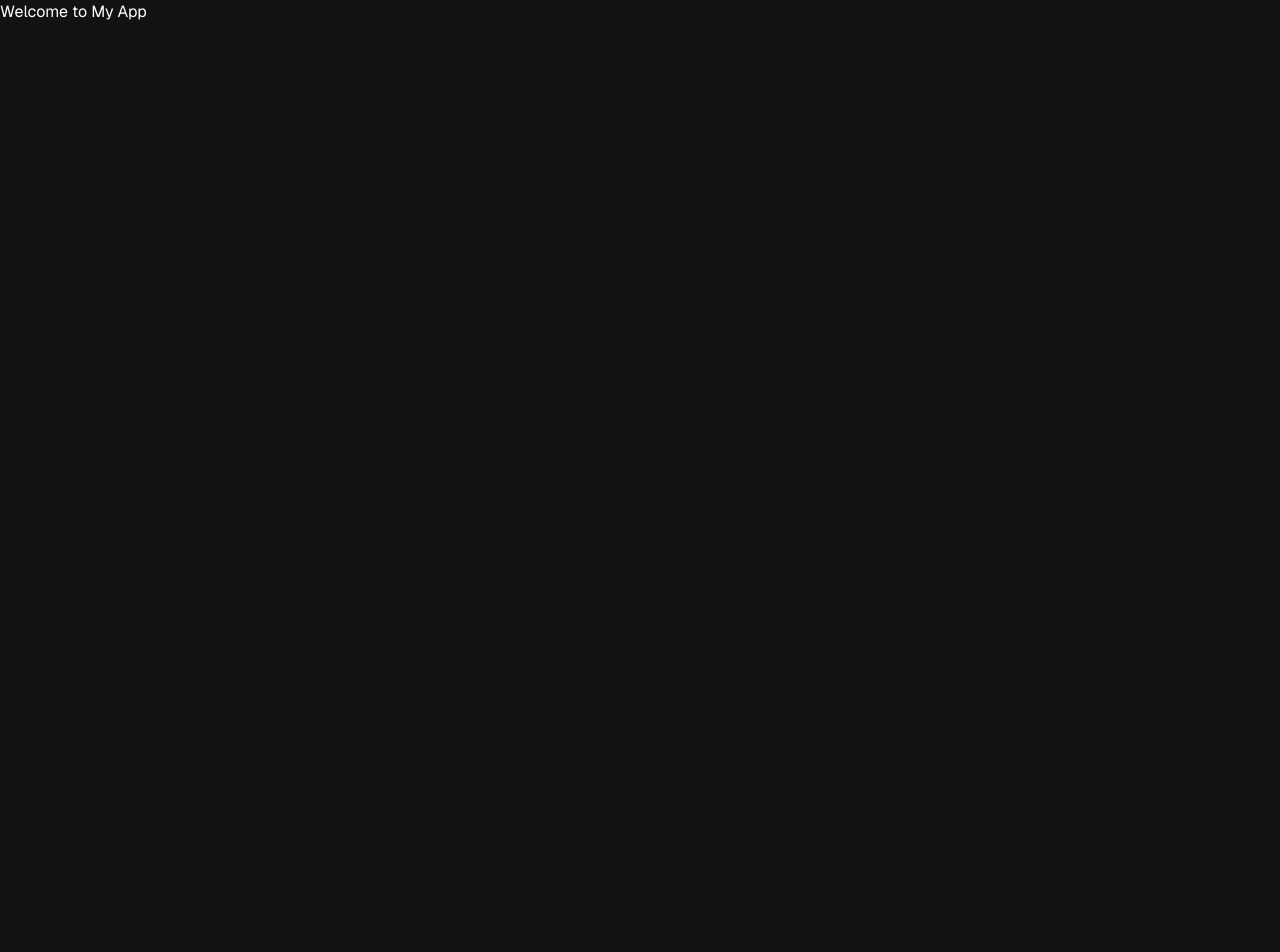
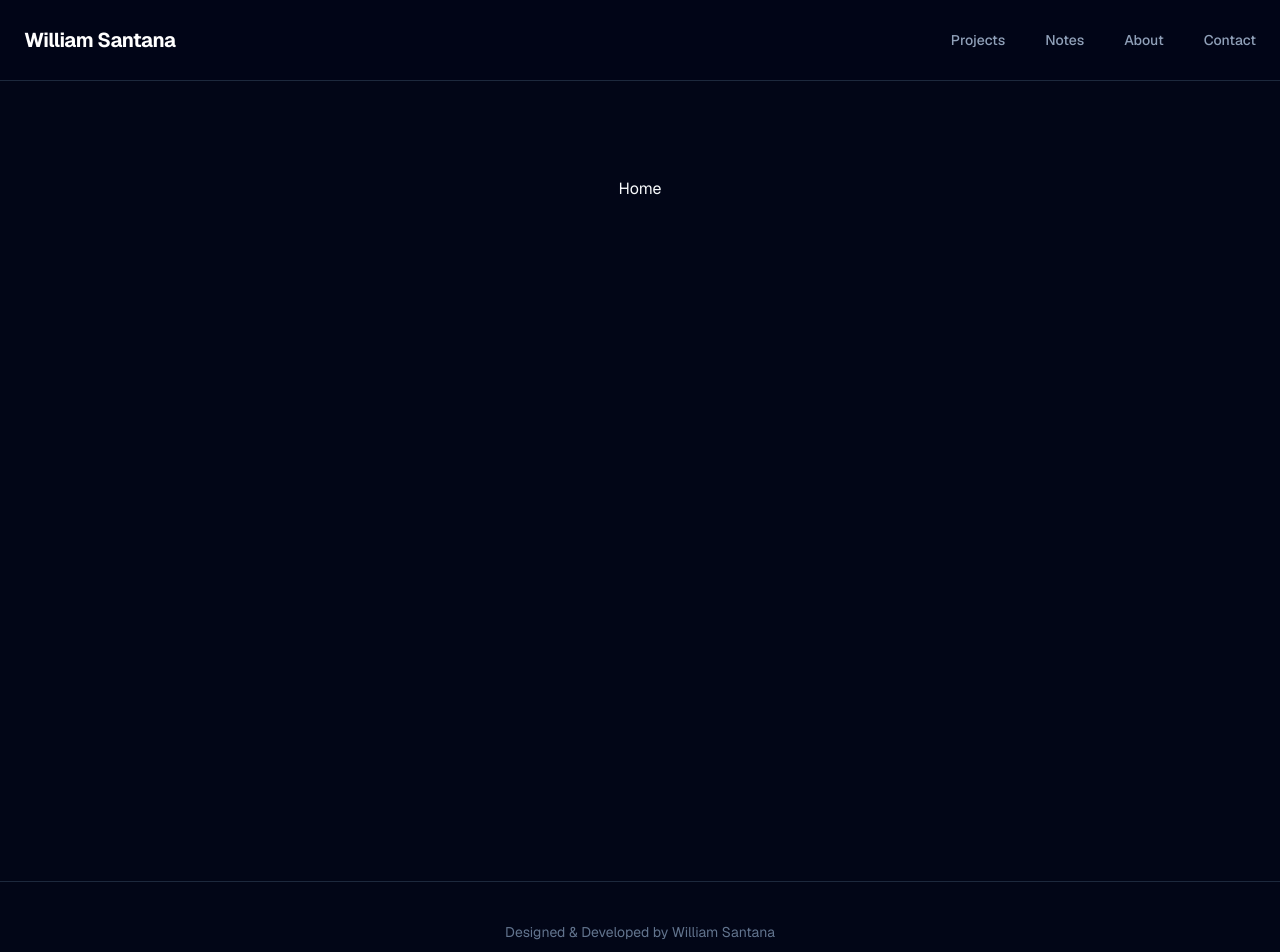
Before and after one commit to wwilliamsantana/portfolio-william, a Next.js app: page / in a window 1280 px wide. Shown: the top 952 px of the page. Before the commit the page ends 800 px from the top, so only its background shows below. Built offline with nearby package versions, Linux system fonts and the light colour scheme.

Commit message:
feat: Basic elements

```diff
--- a/src/app/globals.css
+++ b/src/app/globals.css
@@ -1,8 +1,19 @@
 @import "tailwindcss";
 
-@theme inline {
-  --color-background: var(--background);
-  --color-foreground: var(--foreground);
-  --font-sans: var(--font-geist-sans);
-  --font-mono: var(--font-geist-mono);
+html {
+  scroll-behavior: smooth;
 }
+
+body {
+  background: #020617;
+  color: #f8fafc;
+}
+
+* {
+  box-sizing: border-box;
+}
+
+::selection {
+  background: #2563eb;
+  color: white;
+}
--- a/src/app/layout.tsx
+++ b/src/app/layout.tsx
@@ -3,6 +3,8 @@ import { Geist } from "next/font/google";
 import "./globals.css";
 import { ThemeProvider } from "@/providers/ThemeProvider";
 import { siteConfig } from "@/constants/siteConfig";
+import { Navbar } from "@/layout/Navbar";
+import { Footer } from "@/layout/Footer";
 
 const geist = Geist({
   subsets: ["latin"],
@@ -41,9 +43,9 @@ export default function RootLayout({
     <html lang="en" suppressHydrationWarning>
       <body className={`${geist.className}`}>
         <ThemeProvider>
-          {/* <Navbar/> */}
+          <Navbar />
           <main>{children}</main>
-          {/* <Footer/> */}
+          <Footer />
         </ThemeProvider>
       </body>
     </html>
--- a/src/app/page.tsx
+++ b/src/app/page.tsx
@@ -1,3 +1,7 @@
 export default function Home() {
-  return <h1>Welcome to My App</h1>;
+  return (
+    <div className="flex min-h-screen flex-col items-center justify-between p-24">
+      Home
+    </div>
+  );
 }
--- /dev/null
+++ b/src/layout/Footer.tsx
@@ -0,0 +1,11 @@
+export function Footer() {
+  return (
+    <footer className="border-t border-slate-800 py-10">
+      <div className="mx-auto max-w-7xl px-6">
+        <p className="text-center text-sm text-slate-500">
+          Designed & Developed by William Santana
+        </p>
+      </div>
+    </footer>
+  );
+}
--- /dev/null
+++ b/src/layout/Navbar.tsx
@@ -0,0 +1,29 @@
+"use client";
+
+import Link from "next/link";
+
+import { navigation } from "@/constants/navigation";
+
+export function Navbar() {
+  return (
+    <header className="sticky top-0 z-50 border-b border-slate-800 bg-slate-950/80 backdrop-blur-xl">
+      <div className="mx-auto flex h-20 max-w-7xl items-center justify-between px-6">
+        <Link href="/" className="text-xl font-bold tracking-tight text-white">
+          William Santana
+        </Link>
+
+        <nav className="hidden items-center gap-10 md:flex">
+          {navigation.map((item) => (
+            <a
+              key={item.href}
+              href={item.href}
+              className="text-sm font-medium text-slate-400 transition hover:text-white"
+            >
+              {item.title}
+            </a>
+          ))}
+        </nav>
+      </div>
+    </header>
+  );
+}
```
